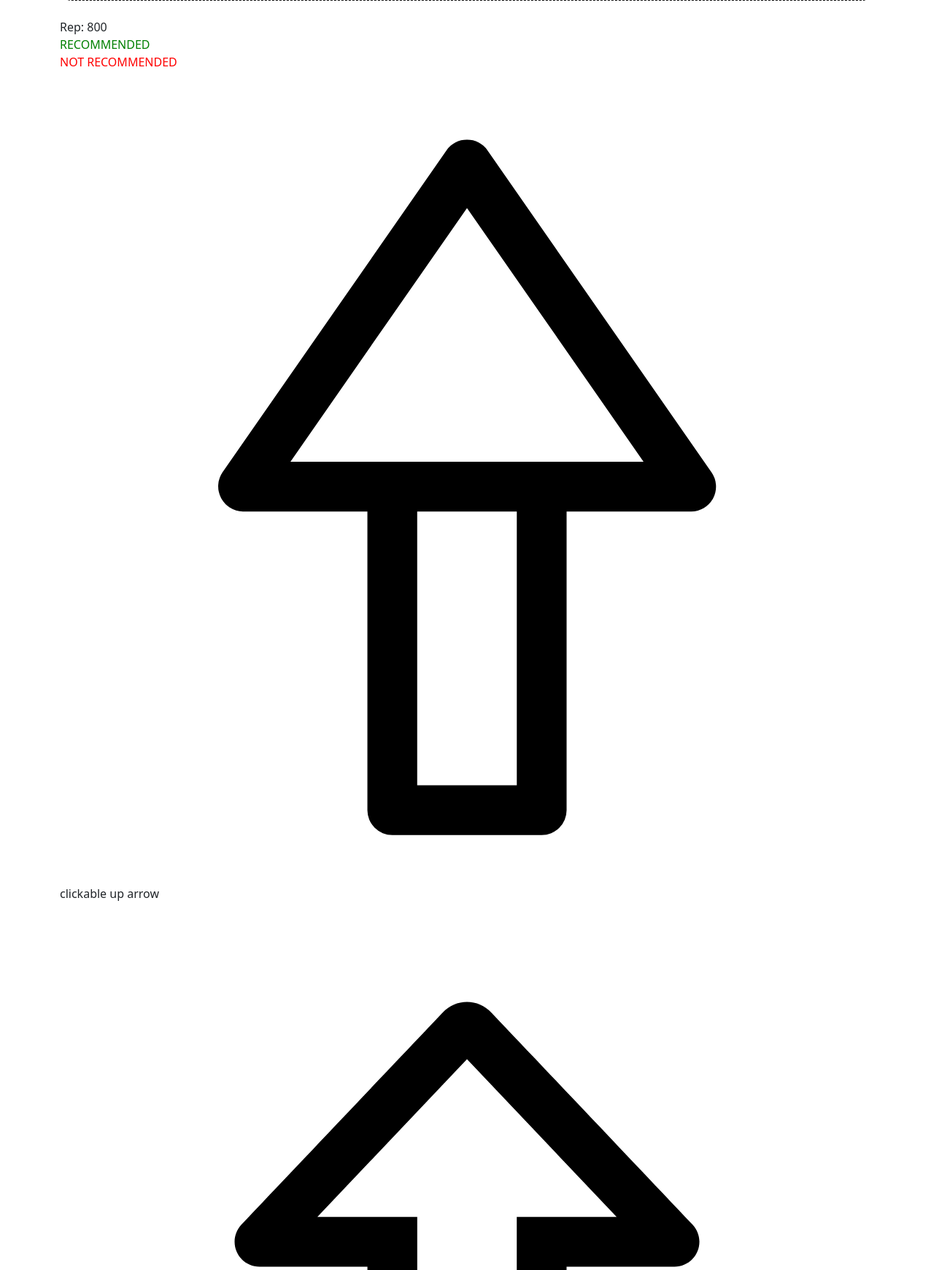
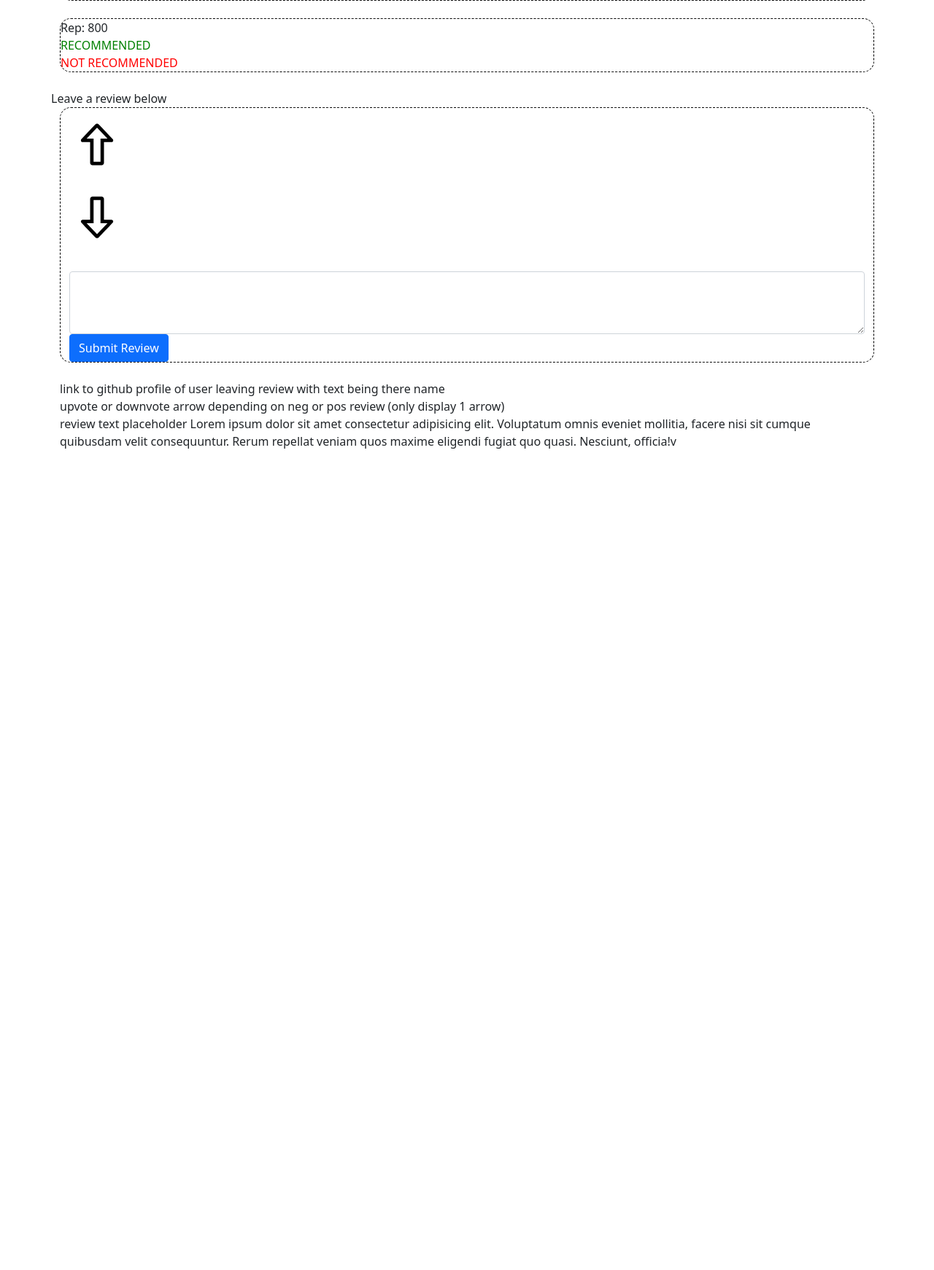
Before and after one commit to platypus567/rep_hub, a Flask app: template templates/search-result.html in a window 1280 px wide. Shown: the part 332-2073 px from the top of the page at 73% size. After the commit the page ends 947 px from the top, so only its background shows below. Run offline with Flask 2, Linux system fonts and the light colour scheme; the template is opened without the code that fills it, so the values that code supplies are empty; some libraries are stand-ins or nearby versions.

Commit message:
Fixed some issues, added more UI
fixed img issues on search-result.html (images need to be stored in static folder because of flask or python). Images now display properly.

Added more UI per Trello design. Still in progress.

```diff
--- a/static/app.css
+++ b/static/app.css
@@ -70,6 +70,16 @@ body {
     border-radius: 15px;
 }
 
+#card-2 {
+    border: 1px dashed black;
+    border-radius: 15px;
+}
+
+#card-3 {
+    border: 1px dashed black;
+    border-radius: 15px;
+}
+
 #gh-pfp {
     border-radius: 20px;
     max-width: 75px;
@@ -83,6 +93,11 @@ body {
 
 #not-rec {
     color: red;
+}
+
+.arrow-img {
+    width: 100px;
+    height: 100px;
 }
 
 .wrapper {
--- a/templates/search-result.html
+++ b/templates/search-result.html
@@ -33,7 +33,7 @@
 
         </div>
         <br>
-        <div class="container card-2">
+        <div class="container" id="card-2">
             <div class="row text-center">Rep: 800</div>
             <!-- display value of rep score here^ -->
             <div class="row" id="rec">RECOMMENDED</div>
@@ -42,64 +42,21 @@
         </div>
         <br>
         <!-- PROBLEMATIC SECTION BELOW -->
-        <div class="container">
-            <div class="row"><img src="icon-pack/arrow-up.svg" alt="DOESNT WORK"> clickable up arrow</div>
-            <div class="row"><img src="/arrow-up-2.svg" alt="CORRECT LINK, WORKS IN VS CODE"> clickable up arrow</div>
+        <div class="row">Leave a review below</div>
 
-            <div class="row"><img src="../icon-pack/arrow-down.svg" alt="CORRECT LINK, WORKS IN VS CODE"> clickable down
-                arrow</div>
-            <div class="row"><img src="./icon-pack/arrow-down.svg" alt="DOESNT WORK"> clickable down arrow</div>
+        <div class="container" id="card-3">
+            <div class="row arrow-img"><img src="../static/arrow-up-2.svg" alt="clickable arrow"></div>
+            <div class="row arrow-img"><img src="../static/arrow-down-2.svg" alt="clickable arrow"></div>
 
-            <div class="row"><img src="../arrow-down-2.svg" alt="CORRECT LINK, WORKS IN VS CODE"> clickable down arrow
-            </div>
-            <div class="row"><img src="../arrow-up-2.svg" alt="CORRECT LINK, WORKS IN VS CODE"> clickable down arrow
-            </div>
+            <!-- Fixed the issue by placing images in the static folder.-->
 
-            <div class="row"><img src="../shell-command-syntax.svg" alt="CORRECT LINK, WORKS IN VS CODE"> test image
-                from my pc (svg)</div>
-            <div class="row"><img src="../pfp.png" alt="CORRECT LINK, WORKS IN VS CODE"> test image from my pc (png)
-            </div>
-
-            <div class="row"><img src="../icon-pack/shell-command-syntax.svg" alt="CORRECT LINK, WORKS IN VS CODE"> test
-                image from my pc
-                (svg)</div>
-            <div class="row"><img src="../icon-pack/pfp.png" alt="CORRECT LINK, WORKS IN VS CODE"> test image from my pc
-                (png)</div>
-
-            <div class="row"><img src="../shell-command-syntax.svg" alt="CORRECT LINK, WORKS IN VS CODE"> test image
-                from my pc (svg)</div>
-            <div class="row"><img src="../pfp.png" alt="CORRECT LINK, WORKS IN VS CODE"> test image from my pc (png)
-            </div>
-
-            <div class="row"><img src="../icon-pack/arrow-down.svg" alt="CORRECT LINK, WORKS IN VS CODE"> clickable down
-                arrow</div>
-            <div class="row"><img src="./icon-pack/arrow-down.svg" alt="DOESNT WORK"> clickable down arrow</div>
-
-            <div class="row"><img src="../arrow-down-2.svg" alt="CORRECT LINK, WORKS IN VS CODE"> clickable down arrow
-            </div>
-            <div class="row"><img src="../rep-hub/arrow-down-2.svg" alt="DOESNT WORK"> clickable down arrow</div>
-
-            <!-- THIS IS THE MOST FRUSTRATING PROBLEM I HAVE EVER ENCOUNTERED. THE STUPID LINKS ARE ALL RELATIVE AND MOST OF THEM ARE CORRECT,
-                AS IN I CAN CLICK THEM IN VS CODE AND THEY WORK (ALL NOTED IN ALT PROPERTY). BUT THEN THEY ALL SHOW UP AS BROKEN LINKS IN CHROME -->
-
-            <!-- Something is happening in the terminal with the server, as each attempt to "get" the images returns a 404 at the end of
-                the link. I dont understand Python well enough to figure it out.
-
-                EXAMPLE terminal output (in yellow text):
-                "GET /icon-pack/arrow-up.svg HTTP/1.1" 404 -
-                "GET /arrow-down-2.svg HTTP/1.1" 404 -
-                "GET /arrow-up-2.svg HTTP/1.1" 404 -
-                "GET /icon-pack/arrow-down.svg HTTP/1.1" 404 -
-                "GET /shell-command-syntax.svg HTTP/1.1" 404 -
-                "GET /pfp.png HTTP/1.1" 404 -
-                "GET /icon-pack/shell-command-syntax.svg HTTP/1.1" 404 -
-                "GET /icon-pack/pfp.png HTTP/1.1" 404 -
-                "GET /rep-hub/arrow-down-2.svg HTTP/1.1" 404 - -->
-
-            <!-- END PROBLMATIC SECTION -->
-
-            <div class="row">large form for review</div>
-            <div class="row">submit review button</div>
+            <form>
+                <div class="form-group user-review">
+                    <label for="user-review"></label>
+                    <textarea class="form-control" id="user-review-text" rows="3"></textarea>
+                </div>
+                <button class="btn btn-primary" type="submit">Submit Review</button>
+            </form>
         </div>
         <br>
         <div class="container">
```
Also changed, not shown: static/arrow-down-2.svg (added), static/arrow-up-2.svg (added).
